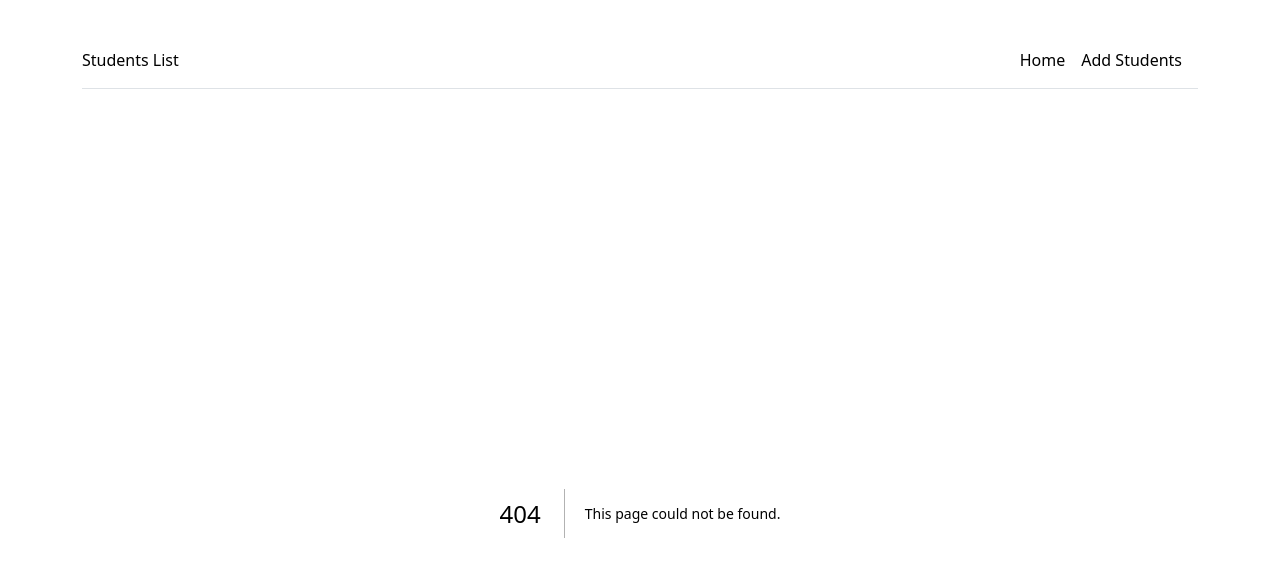
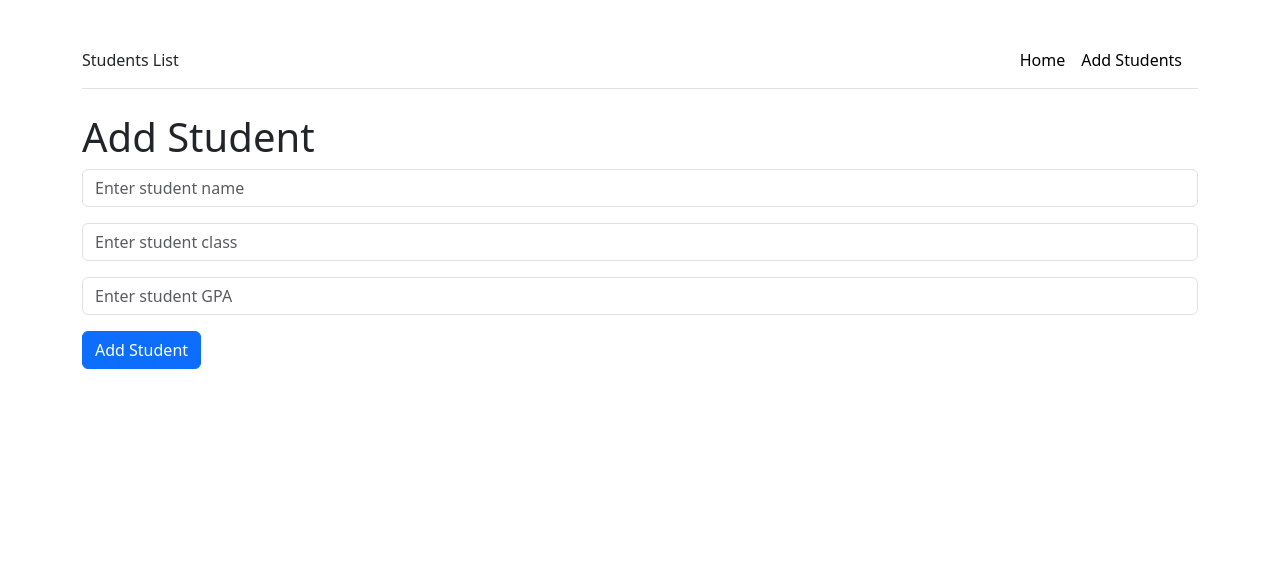
Before and after one commit to SafaCubuk/students-list, a Next.js app: page /form/add in a window 1280 px wide. Before the commit this address had no page. Shown: the top 576 px of the page. Built offline with nearby package versions, Linux system fonts and the light colour scheme.

Commit message:
Veri ekleme
Next.js veri ekleme

```diff
--- a/db.json
+++ b/db.json
@@ -3,7 +3,7 @@
     {
       "name": "Can Boz",
       "studentClass": "third",
-      "gpa": "110",
+      "gpa": "3",
       "id": "1"
     },
     {
@@ -23,6 +23,13 @@
       "studentClass": "second",
       "gpa": "2.2",
       "id": "6"
+    },
+    {
+      "name": "Safa",
+      "studentClass": "First",
+      "gpa": "4",
+      "id": "Pu-JTHCNxYM"
     }
-  ]
+  ],
+  "$schema": "./node_modules/json-server/schema.json"
 }
--- /dev/null
+++ b/src/app/form/add/page.js
@@ -0,0 +1,47 @@
+'use client'
+import React from 'react'
+import { useRouter } from 'next/navigation'
+
+export default function AddPage() {
+    const router = useRouter();
+
+    async function onSubmit(e) {
+        e.preventDefault();
+
+        const formData = new FormData(e.currentTarget);
+
+        await fetch("http://localhost:3005/students", {
+            method: "POST",
+            headers: {
+                "Content-Type": "application/json"
+            },
+            body: JSON.stringify({
+                name: formData.get("name"),
+                studentClass: formData.get("studentClass"),
+                gpa: formData.get("gpa")
+            })
+        });
+
+        router.push('/');
+    }
+
+    return (
+    <div>
+      <h1>Add Student</h1>
+      <form onSubmit={onSubmit}>
+        <input type="text" className="form-control mb-3" id="name" name="name"
+          placeholder="Enter student name" />
+
+        <input type="text" className="form-control mb-3" id="studentClass" name="studentClass"
+          placeholder="Enter student class" />
+
+        <input type="number" className="form-control mb-3 " id="gpa" name="gpa" step="0.01"
+          placeholder="Enter student GPA" />
+
+        <button type="submit" className="btn btn-primary">
+          Add Student
+        </button>
+      </form>
+    </div>
+  )
+}
```
